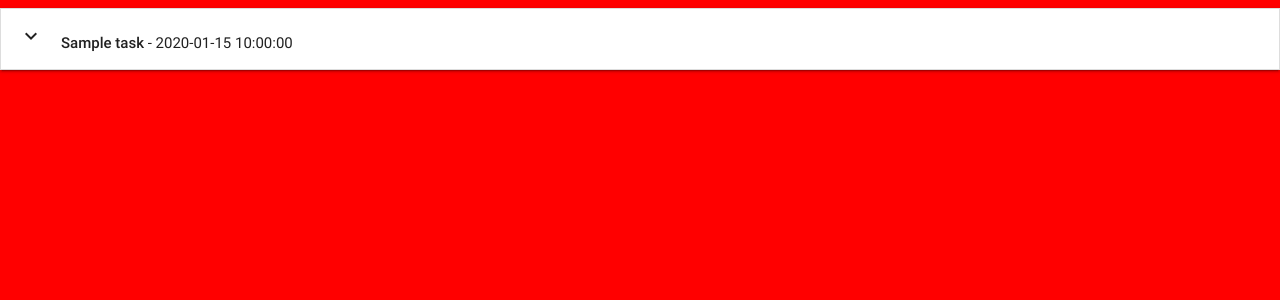
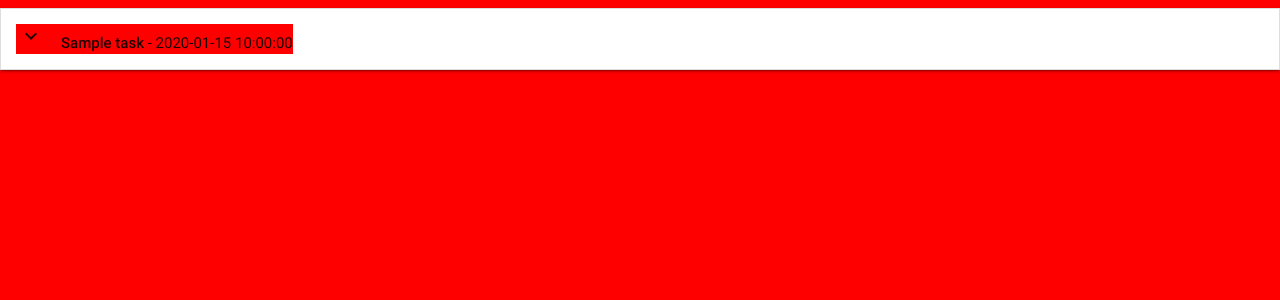
Before and after one commit to dombeesley/task-manager, a Flask app: template templates/tasks.html in a window 1280 px wide. Shown: the top 300 px of the page. Run offline with Flask 2, Linux system fonts and the light colour scheme; the template is opened without the code that fills it: most values are stand-ins (such as "Sample title", 1, 10 or a date in 2020); some libraries are stand-ins or nearby versions.

Commit message:
add colour to css

```diff
--- a/static/style.css
+++ b/static/style.css
@@ -1,4 +1,7 @@
-
 body {
     background-color: red;
 }
+
+div {
+    background-color: red;
+}
```
